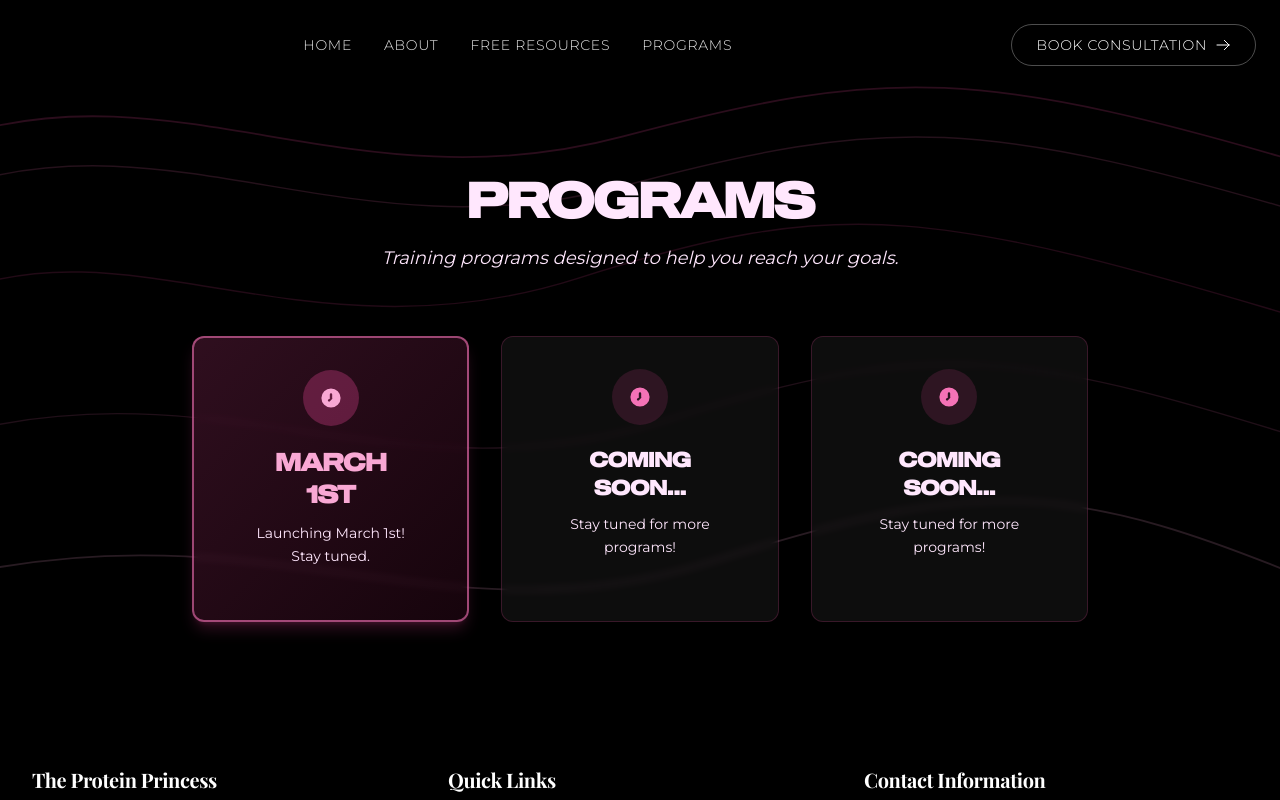
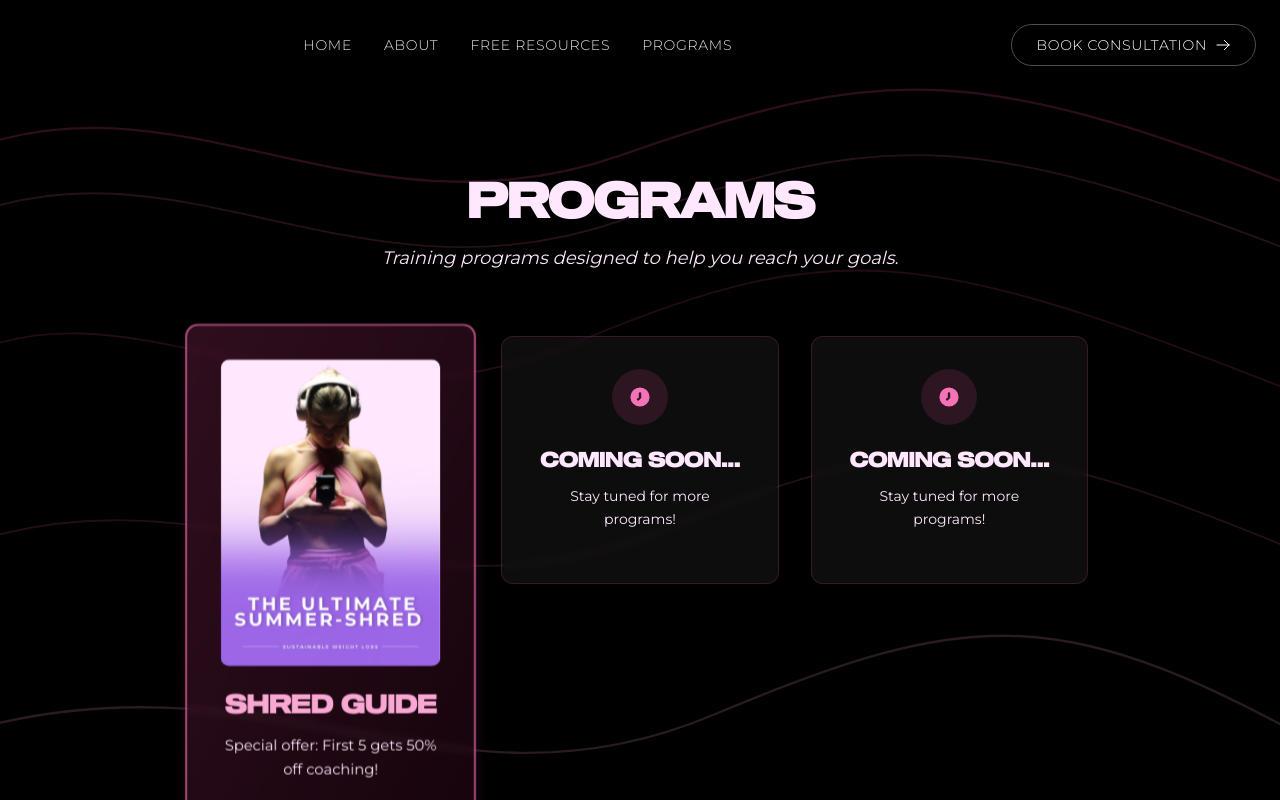
Before and after one commit to KasperLolsen/Karina_Fitness_Page_2.0, a React (Create React App) app: page /programs in a window 1280 px wide. Shown: the top 800 px of the page. Built offline with nearby package versions, Linux system fonts and the light colour scheme.

Commit message:
Add Shred Guide program with image and Stripe checkout link
Co-Authored-By: Claude Opus 4.6 <noreply@anthropic.com>

```diff
--- a/src/components/sections/Programs.tsx
+++ b/src/components/sections/Programs.tsx
@@ -3,10 +3,10 @@ import { motion } from 'framer-motion';
 
 const programs = [
   {
-    title: "March 1st",
-    description: "Launching March 1st! Stay tuned.",
-    image: null,
-    link: "#",
+    title: "Shred Guide",
+    description: "Special offer: First 5 gets 50% off coaching!",
+    image: "/summer-shred.png",
+    link: "https://buy.stripe.com/bJe00jaxa79wfFD75l6sw03",
     featured: true,
   },
   {
@@ -55,19 +55,36 @@ const Programs: React.FC = () => {
         </div>
 
         <div className="grid grid-cols-1 md:grid-cols-3 gap-8 max-w-4xl mx-auto">
-          {programs.map((program, index) => (
+          {programs.map((program, index) => {
+            const CardWrapper = program.link !== '#' ? 'a' : 'div';
+            const wrapperProps = program.link !== '#' ? { href: program.link, target: '_blank', rel: 'noopener noreferrer' } : {};
+            return (
               <motion.div
                 key={index}
                 initial={{ opacity: 0, y: 20 }}
                 whileInView={{ opacity: 1, y: 0 }}
                 viewport={{ once: true }}
                 transition={{ duration: 0.6, delay: index * 0.15 }}
-              className={`rounded-xl text-center transition-all duration-300 group backdrop-blur-sm hover:translate-y-[-4px] w-full overflow-hidden p-8 ${
+              >
+                <CardWrapper
+                  {...wrapperProps}
+                  className={`block rounded-xl text-center transition-all duration-300 group backdrop-blur-sm hover:translate-y-[-4px] w-full overflow-hidden p-8 ${
+                    program.link !== '#' ? 'cursor-pointer' : ''
+                  } ${
                     program.featured
                       ? 'bg-gradient-to-br from-pink-500/20 to-pink-600/10 border-2 border-pink-400/60 shadow-lg shadow-pink-500/20 scale-105'
                       : 'bg-white/5 border border-pink-500/20 hover:bg-white/10 hover:border-pink-400/40'
                   }`}
                 >
+                  {program.image ? (
+                    <div className="w-full mb-5 overflow-hidden rounded-lg">
+                      <img
+                        src={program.image}
+                        alt={program.title}
+                        className="w-full h-auto object-cover group-hover:scale-105 transition-transform duration-300"
+                      />
+                    </div>
+                  ) : (
                     <div className={`w-14 h-14 rounded-full inline-flex items-center justify-center mb-5 group-hover:scale-110 transition-transform duration-300 ${
                       program.featured
                         ? 'bg-pink-500/30 text-pink-300'
@@ -77,8 +94,9 @@ const Programs: React.FC = () => {
                         <path fillRule="evenodd" d="M10 18a8 8 0 100-16 8 8 0 000 16zm1-11a1 1 0 10-2 0v3.586L7.707 11.293a1 1 0 101.414 1.414l2-2A1 1 0 0011 10V7z" clipRule="evenodd" />
                       </svg>
                     </div>
-              <div className="px-6">
-                <h3 className={`font-bold mb-3 uppercase ${
+                  )}
+                  <div className="w-full">
+                    <h3 className={`font-bold mb-3 uppercase whitespace-nowrap text-center ${
                       program.featured ? 'text-2xl text-pink-300' : 'text-xl text-primary'
                     }`} style={{ fontFamily: 'Sequel, sans-serif' }}>
                       {program.title}
@@ -87,8 +105,10 @@ const Programs: React.FC = () => {
                       {program.description}
                     </p>
                   </div>
+                </CardWrapper>
               </motion.div>
-          ))}
+            );
+          })}
         </div>
       </div>
     </section>
```
Also changed, not shown: public/summer-shred.png (added). Lines whose indentation alone changed are shown as unchanged.
